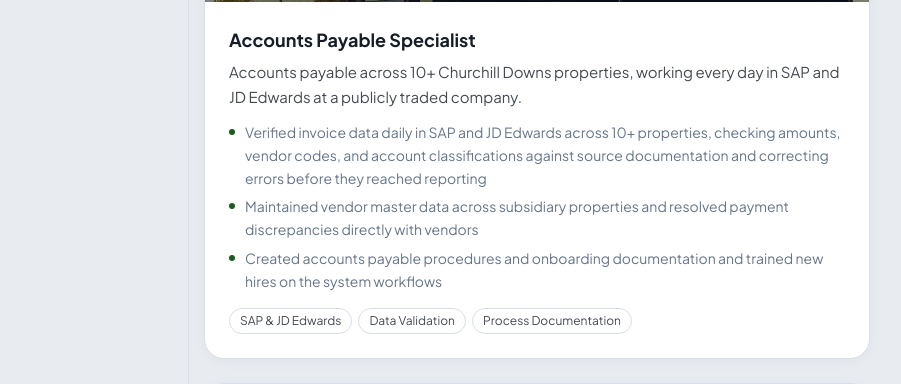
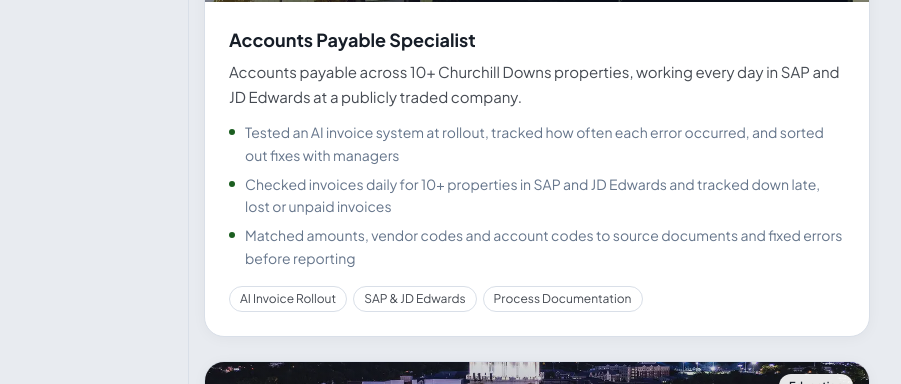
Before and after one commit to SpencerGoss/SpencerGoss.github.io, a React (Vite) app: page / in a window 1280 px wide. Shown: the part 6460-6844 px from the top of the page, without its empty margins (194-1095 px from the left). Built offline with nearby package versions, Linux system fonts and the light colour scheme.

Commit message:
Match Churchill Downs bullets to the current resume; refresh sitemap date

```diff
--- a/src/App.tsx
+++ b/src/App.tsx
@@ -505,12 +505,12 @@ const EXPERIENCE = [
     period: "Aug 2024 - Jul 2025",
     description: "Accounts payable across 10+ Churchill Downs properties, working every day in SAP and JD Edwards at a publicly traded company.",
     details: [
-      "Verified invoice data daily in SAP and JD Edwards across 10+ properties, checking amounts, vendor codes, and account classifications against source documentation and correcting errors before they reached reporting",
-      "Maintained vendor master data across subsidiary properties and resolved payment discrepancies directly with vendors",
-      "Created accounts payable procedures and onboarding documentation and trained new hires on the system workflows",
-      "Supported an automated invoice-processing rollout by validating the data behind it",
-    ],
-    highlights: ["SAP & JD Edwards", "Data Validation", "Process Documentation"],
+      "Tested an AI invoice system at rollout, tracked how often each error occurred, and sorted out fixes with managers",
+      "Checked invoices daily for 10+ properties in SAP and JD Edwards and tracked down late, lost or unpaid invoices",
+      "Matched amounts, vendor codes and account codes to source documents and fixed errors before reporting",
+      "Wrote step-by-step AP guides, trained new hires side by side, and worked with vendors to fix payment problems",
+    ],
+    highlights: ["AI Invoice Rollout", "SAP & JD Edwards", "Process Documentation"],
     type: "work" as const,
     logo: "https://www.google.com/s2/favicons?domain=churchilldowns.com&sz=128",
     color: "#1B5E20",
```
Also changed, not shown: 1 other file (tests, documents, lock files or other folders).
